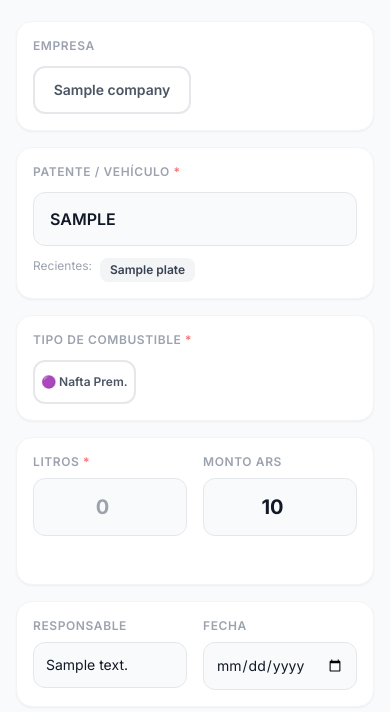
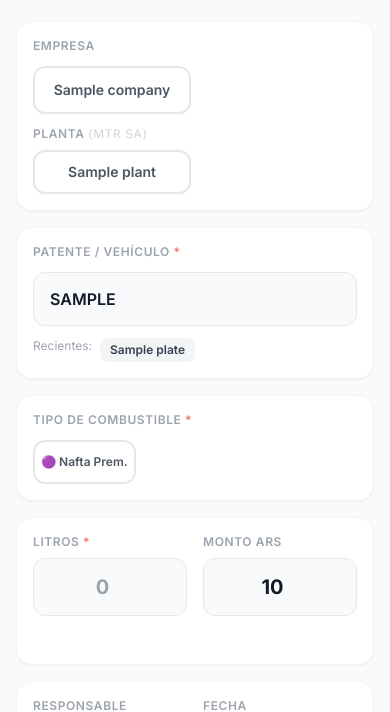
Before and after one commit to espina-jc-cloud/mtr-compras, a FastAPI app: template templates/fuel/new.html in a window 390 px wide. Shown: the part 65-777 px from the top of the page. Run offline with FastAPI, Linux system fonts and the light colour scheme; the template is opened without the code that fills it: most values are stand-ins (such as "Sample title", 1, 10 or a date in 2020); some libraries are stand-ins or nearby versions.

Commit message:
fix: improve fuel receipt upload and add MTR plant split
- Remove capture="environment" from receipt input in new.html
  Users can now choose: camera, gallery, or file picker on mobile
- Add optional plant field to FuelLoad model (MTR1 / MTR2, MTR SA only)
- migrate.py: safe ALTER TABLE to add plant column on existing deployments
- new.html / edit.html: plant toggle (radio buttons) shown only for MTR SA,
  hidden and cleared when INGEE is selected — JS show/hide logic
- list.html: plant filter select + plant shown in cards and table
- detail.html: plant badge in header + plant row in details section
- INGEE loads store plant=NULL (correct, no plant applies)

Co-Authored-By: Claude Sonnet 4.6 <noreply@anthropic.com>

```diff
--- a/app/models.py
+++ b/app/models.py
@@ -274,6 +274,7 @@ class FuelLoad(Base):
     amount           = Column(Numeric(12, 2), nullable=True)
 
     company          = Column(String, nullable=False, index=True)     # MTR SA / INGEE
+    plant            = Column(String, nullable=True)                  # MTR1 / MTR2 (solo MTR SA)
     order_number     = Column(String, nullable=True)
 
     receipt_url      = Column(String, nullable=True)
--- a/app/routers/fuel.py
+++ b/app/routers/fuel.py
@@ -31,6 +31,7 @@ FUEL_TYPES = {
     "nafta_premium":  "Nafta Premium",
 }
 COMPANIES = ["MTR SA", "INGEE"]
+PLANTS    = ["MTR1", "MTR2"]   # solo para company == "MTR SA"
 
 
 # ── Helpers ───────────────────────────────────────────────────────────────────
@@ -126,6 +127,7 @@ async def list_fuel(
         return vals[0].strip() if vals else default
 
     q_company   = qp("company")
+    q_plant     = qp("plant")
     q_plate     = qp("plate")
     q_fuel_type = qp("fuel_type")
     q_date_from = qp("date_from")
@@ -135,6 +137,8 @@ async def list_fuel(
 
     if q_company:
         fq = fq.filter(models.FuelLoad.company == q_company)
+    if q_plant:
+        fq = fq.filter(models.FuelLoad.plant == q_plant)
     if q_plate:
         fq = fq.filter(models.FuelLoad.vehicle_plate.ilike(f"%{q_plate}%"))
     if q_fuel_type:
@@ -161,7 +165,7 @@ async def list_fuel(
     this_month = _month_stats(db, now.year, now.month)
 
     params = {
-        "company": q_company, "plate": q_plate,
+        "company": q_company, "plant": q_plant, "plate": q_plate,
         "fuel_type": q_fuel_type, "date_from": q_date_from, "date_to": q_date_to,
     }
 
@@ -170,6 +174,7 @@ async def list_fuel(
         "loads":        loads,
         "params":       params,
         "companies":    COMPANIES,
+        "plants":       PLANTS,
         "fuel_types":   FUEL_TYPES,
         "total_liters": total_liters,
         "total_amount": total_amount,
@@ -190,14 +195,15 @@ async def new_fuel_form(
     plates = _recent_plates(db)
 
     return templates.TemplateResponse(request, "fuel/new.html", {
-        "user":         current_user,
-        "today":        today,
+        "user":          current_user,
+        "today":         today,
         "recent_plates": plates,
-        "companies":    COMPANIES,
-        "fuel_types":   FUEL_TYPES,
-        "error":        None,
-        "warning":      None,
-        "prefill":      {},
+        "companies":     COMPANIES,
+        "plants":        PLANTS,
+        "fuel_types":    FUEL_TYPES,
+        "error":         None,
+        "warning":       None,
+        "prefill":       {},
     })
 
 
@@ -206,6 +212,7 @@ async def create_fuel(
     request: Request,
     fuel_date:        str  = Form(...),
     company:          str  = Form(...),
+    plant:            str  = Form(""),
     vehicle_plate:    str  = Form(...),
     fuel_type:        str  = Form(...),
     liters:           str  = Form(...),
@@ -229,6 +236,7 @@ async def create_fuel(
             "today": fuel_date,
             "recent_plates": plates,
             "companies": COMPANIES,
+            "plants":    PLANTS,
             "fuel_types": FUEL_TYPES,
             "error": msg, "warning": warn,
             "prefill": prefill or {},
@@ -263,7 +271,7 @@ async def create_fuel(
         dup = _find_duplicate(db, vehicle_plate, fuel_dt)
         if dup:
             prefill = {
-                "fuel_date": fuel_date, "company": company,
+                "fuel_date": fuel_date, "company": company, "plant": plant,
                 "vehicle_plate": vehicle_plate, "fuel_type": fuel_type,
                 "liters": liters, "amount": amount, "station": station,
                 "order_number": order_number, "responsible_text": responsible_text,
@@ -290,6 +298,9 @@ async def create_fuel(
 
     resp_text = responsible_text.strip() or current_user.name
 
+    # Planta solo aplica para MTR SA
+    plant_val = plant.strip() if company == "MTR SA" and plant.strip() in PLANTS else None
+
     load = models.FuelLoad(
         fuel_date        = fuel_dt,
         responsible_text = resp_text,
@@ -301,6 +312,7 @@ async def create_fuel(
         station          = station.strip() or "Hipolito",
         amount           = amount_dec,
         company          = company,
+        plant            = plant_val,
         order_number     = order_number.strip() or None,
         receipt_url      = receipt_url,
         receipt_filename = receipt_filename,
@@ -366,6 +378,7 @@ async def edit_fuel_form(
         "load":          load,
         "recent_plates": plates,
         "companies":     COMPANIES,
+        "plants":        PLANTS,
         "fuel_types":    FUEL_TYPES,
         "error":         None,
     })
@@ -377,6 +390,7 @@ async def update_fuel(
     request: Request,
     fuel_date:        str  = Form(...),
     company:          str  = Form(...),
+    plant:            str  = Form(""),
     vehicle_plate:    str  = Form(...),
     fuel_type:        str  = Form(...),
     liters:           str  = Form(...),
@@ -432,6 +446,7 @@ async def update_fuel(
     load.station          = station.strip() or "Hipolito"
     load.amount           = amount_dec
     load.company          = company
+    load.plant            = plant.strip() if company == "MTR SA" and plant.strip() in PLANTS else None
     load.order_number     = order_number.strip() or None
     load.odometer_km      = int(odometer_km) if odometer_km.strip().isdigit() else None
     load.hourmeter        = _parse_decimal(hourmeter)
--- a/templates/fuel/new.html
+++ b/templates/fuel/new.html
@@ -42,7 +42,7 @@
   <form method="post" action="/fuel/new" enctype="multipart/form-data" class="space-y-4">
     <input type="hidden" name="force_save" id="force_save" value="">
 
-    <!-- ① EMPRESA — toggle buttons grandes -->
+    <!-- ① EMPRESA + PLANTA -->
     <div class="bg-white border border-gray-100 rounded-2xl shadow-sm p-4">
       <p class="text-xs font-semibold text-gray-400 uppercase tracking-wider mb-3">Empresa</p>
       <div class="grid grid-cols-2 gap-2">
@@ -55,6 +55,21 @@
           {{ co }}
         </label>
         {% endfor %}
+      </div>
+
+      <!-- Planta — solo visible cuando empresa = MTR SA -->
+      <div id="plant-section" class="mt-3 {% if prefill.company == 'INGEE' %}hidden{% endif %}">
+        <p class="text-xs font-semibold text-gray-400 uppercase tracking-wider mb-2">Planta <span class="text-gray-300 font-normal normal-case">(MTR SA)</span></p>
+        <div class="grid grid-cols-2 gap-2">
+          {% for pl in plants %}
+          <label class="plant-btn cursor-pointer rounded-xl border-2 py-2.5 text-center font-semibold text-sm transition-all
+            {% if prefill.plant == pl %}border-indigo-500 bg-indigo-600 text-white{% else %}border-gray-200 text-gray-600 hover:border-gray-300{% endif %}">
+            <input type="radio" name="plant" value="{{ pl }}" class="sr-only"
+              {% if prefill.plant == pl %}checked{% endif %}>
+            {{ pl }}
+          </label>
+          {% endfor %}
+        </div>
       </div>
     </div>
 
@@ -188,7 +203,7 @@
           <p class="text-sm font-medium text-gray-700" id="receipt-label">Foto del ticket o archivo</p>
           <p class="text-xs text-gray-400">JPG, PNG, PDF · Desde cámara o galería</p>
         </div>
-        <input type="file" name="receipt" accept="image/*,application/pdf" capture="environment"
+        <input type="file" name="receipt" accept="image/*,application/pdf"
           class="sr-only" id="receipt-input" onchange="updateReceiptLabel(this)">
       </label>
     </div>
@@ -241,15 +256,45 @@
 </div>
 
 <script>
-// ── Toggle buttons: Empresa ──────────────────────────────────────────────────
+// ── Toggle buttons: Empresa + mostrar/ocultar Planta ────────────────────────
 document.querySelectorAll('input[name="company"]').forEach(radio => {
   radio.addEventListener('change', updateCompanyButtons);
 });
 function updateCompanyButtons() {
+  let selected = '';
   document.querySelectorAll('.company-btn').forEach(label => {
     const r = label.querySelector('input[type="radio"]');
     if (r.checked) {
-      label.className = label.className.replace(/border-\S+ bg-\S+ text-\S+/, '');
+      selected = r.value;
+      label.classList.add('border-indigo-500', 'bg-indigo-600', 'text-white');
+      label.classList.remove('border-gray-200', 'text-gray-600', 'hover:border-gray-300');
+    } else {
+      label.classList.remove('border-indigo-500', 'bg-indigo-600', 'text-white');
+      label.classList.add('border-gray-200', 'text-gray-600', 'hover:border-gray-300');
+    }
+  });
+  // Mostrar planta solo para MTR SA; limpiar selección si se cambia a INGEE
+  const plantSection = document.getElementById('plant-section');
+  if (selected === 'MTR SA') {
+    plantSection.classList.remove('hidden');
+  } else {
+    plantSection.classList.add('hidden');
+    document.querySelectorAll('input[name="plant"]').forEach(r => r.checked = false);
+    document.querySelectorAll('.plant-btn').forEach(l => {
+      l.classList.remove('border-indigo-500', 'bg-indigo-600', 'text-white');
+      l.classList.add('border-gray-200', 'text-gray-600', 'hover:border-gray-300');
+    });
+  }
+}
+
+// ── Toggle buttons: Planta ───────────────────────────────────────────────────
+document.querySelectorAll('input[name="plant"]').forEach(radio => {
+  radio.addEventListener('change', updatePlantButtons);
+});
+function updatePlantButtons() {
+  document.querySelectorAll('.plant-btn').forEach(label => {
+    const r = label.querySelector('input[type="radio"]');
+    if (r.checked) {
       label.classList.add('border-indigo-500', 'bg-indigo-600', 'text-white');
       label.classList.remove('border-gray-200', 'text-gray-600', 'hover:border-gray-300');
     } else {
```
Also changed, not shown: migrate.py (+5 -4 lines), templates/fuel/detail.html (+13 -2 lines), templates/fuel/edit.html (+44 -2 lines), templates/fuel/list.html (+17 -4 lines).
